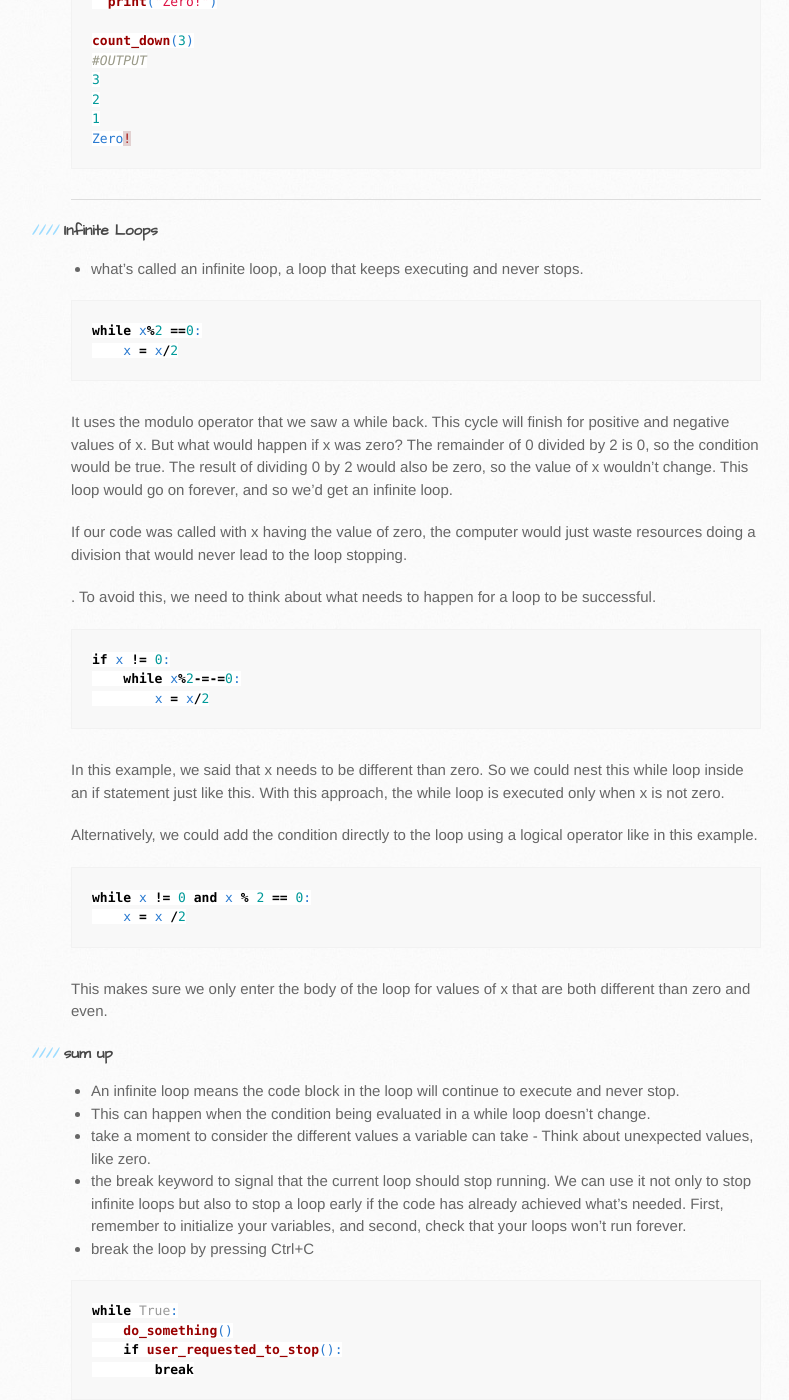
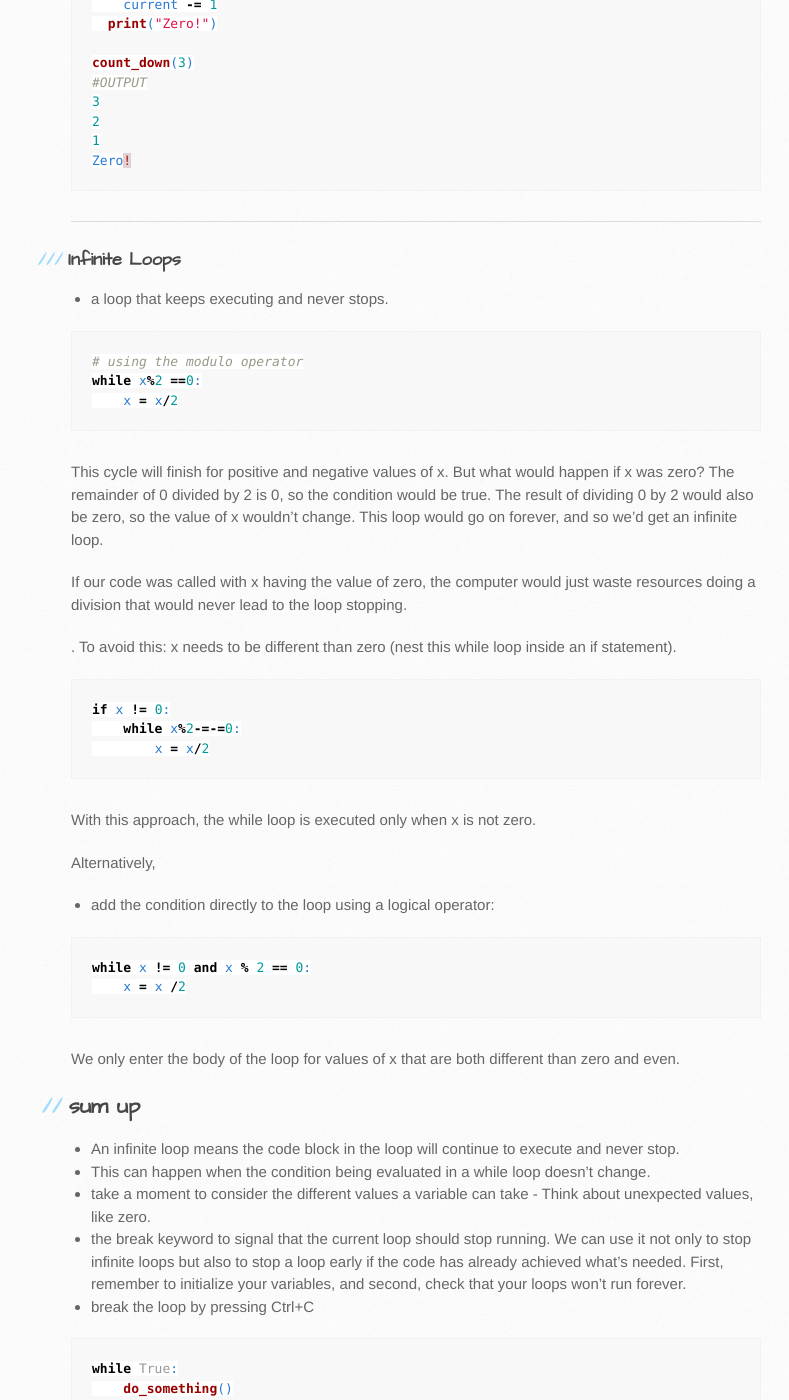
Before and after one commit to trumpfheller/trumpfheller.github.io, a Jekyll site: the page built from c_while.md, in a window 1280 px wide and 1400 px high, scrolled down 2472 px. Shown: the whole window, without its empty margins (89-878 px from the left). Built offline with Jekyll 4.4.1, drawn with Linux system fonts in a browser that asks for light colours.

Commit message:
Update c_while.md

````diff
--- a/c_while.md
+++ b/c_while.md
@@ -7,8 +7,7 @@ layout: default
 
 ***
 
-
-### while loop
+## while loop
 - execute a set of statements as long as a condition is true
 - to continuously execute code based on the value of a condition.
 - code block can be executed multiple times instead of just once.
@@ -16,7 +15,7 @@ layout: default
 - code block will keep executing as long as the evaluation
 statement is true. Once the statement is no longer true, the loop exits and the next line of code will be executed.
 
-#### Use case
+### Use case
 - use them to keep asking for a username if the one provided isn't valid
 - try an operation until it succeeds.
 
@@ -37,7 +36,7 @@ x=5
 
 ***
 
-#### while loop inside of a function.
+### while loop inside of a function.
 ```python
 def attempts(n):
     x = 1
@@ -72,7 +71,7 @@ while not valid_username(username):
     username = get_username()
 ```
 
-#### get_username() function
+### get_username() function
 - asks the user for a username and a valid_username function that validates that username.
 - here the body of the while loop will be executed until the user enters a valid username.
 => the condition used by the while loop needs to evaluate to true or false.
@@ -115,36 +114,41 @@ Zero!
 
 ***
 
-#### Infinite Loops
-- what's called an infinite loop, a loop that keeps executing and never stops.
+### Infinite Loops
+- a loop that keeps executing and never stops.
 
 ```python
+# using the modulo operator
 while x%2 ==0:
     x = x/2
 ```
-It uses the modulo operator that we saw a while back. This cycle will finish for positive and negative values of x. But what would happen if x was zero? The remainder of 0 divided by 2 is 0, so the condition would be true. The result of dividing 0 by 2 would also be zero, so the value of x wouldn't change. This loop would go on forever, and so we'd get an infinite loop.
+This cycle will finish for positive and negative values of x.
+But what would happen if x was zero?
+The remainder of 0 divided by 2 is 0, so the condition would be true.
+The result of dividing 0 by 2 would also be zero, so the value of x wouldn't change.
+This loop would go on forever, and so we'd get an infinite loop.
 
 If our code was called with x having the value of zero, the computer would just waste resources doing a division that would never lead to the loop stopping.
 
-. To avoid this, we need to think about what needs to happen for a loop to be successful.
+. To avoid this: x needs to be different than zero (nest this while loop inside an if statement).
 
 ```python
 if x != 0:
     while x%2-=-=0:
         x = x/2
 ```
- In this example, we said that x needs to be different than zero. So we could nest this while loop inside an if statement just like this.
 With this approach, the while loop is executed only when x is not zero.
 
-Alternatively, we could add the condition directly to the loop using a logical operator like in this example.
+Alternatively,
+* add the condition directly to the loop using a logical operator:
 
 ```python
 while x != 0 and x % 2 == 0:
     x = x /2
 ```
-This makes sure we only enter the body of the loop for values of x that are both different than zero and even.
+We only enter the body of the loop for values of x that are both different than zero and even.
 
-#### sum up
+## sum up
 - An infinite loop means the code block in the loop will continue to execute and never stop.
 - This can happen when the condition being evaluated in a while loop doesn't change.
 - take a moment to consider the different values a variable can take - Think about unexpected values, like zero.
````
